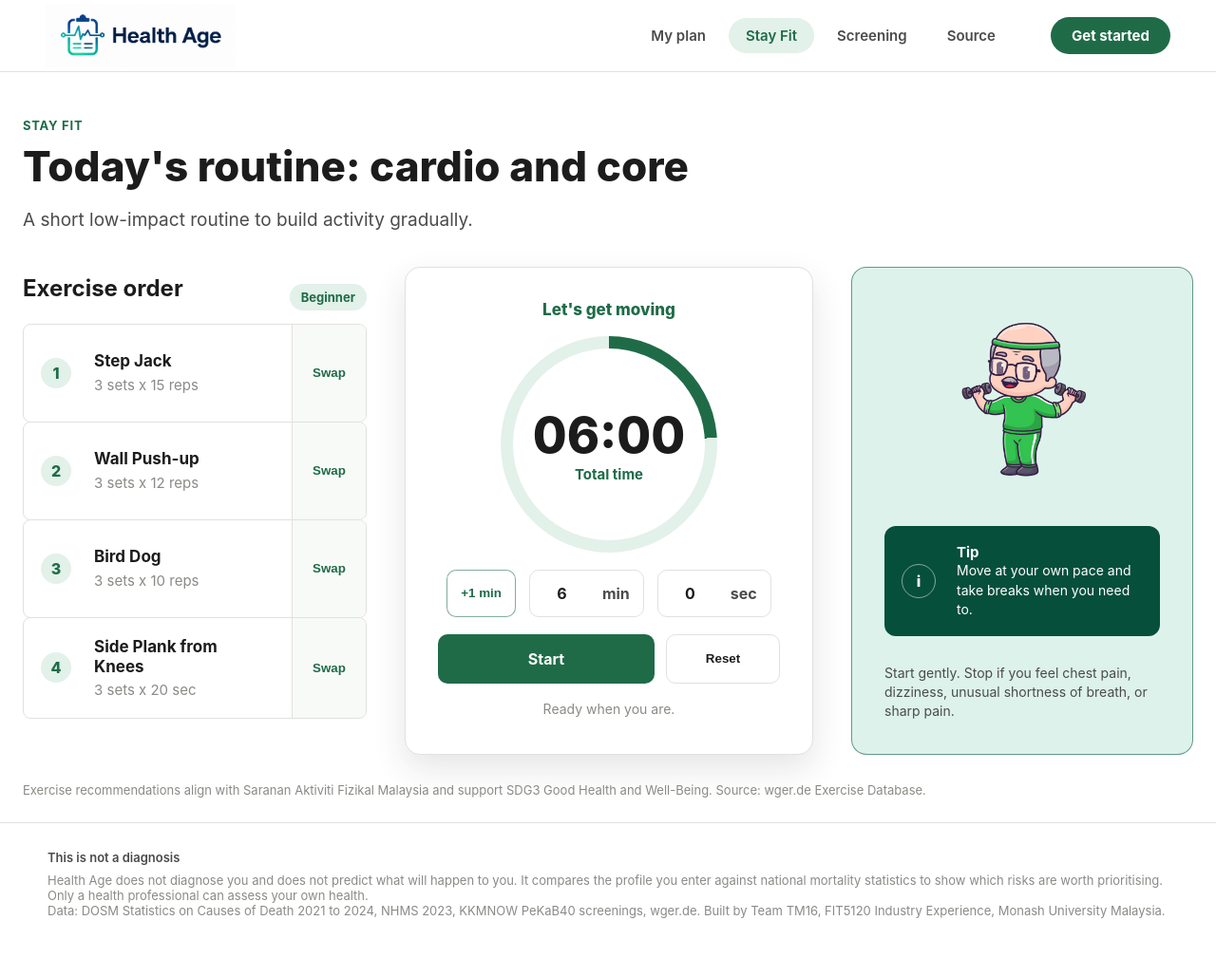
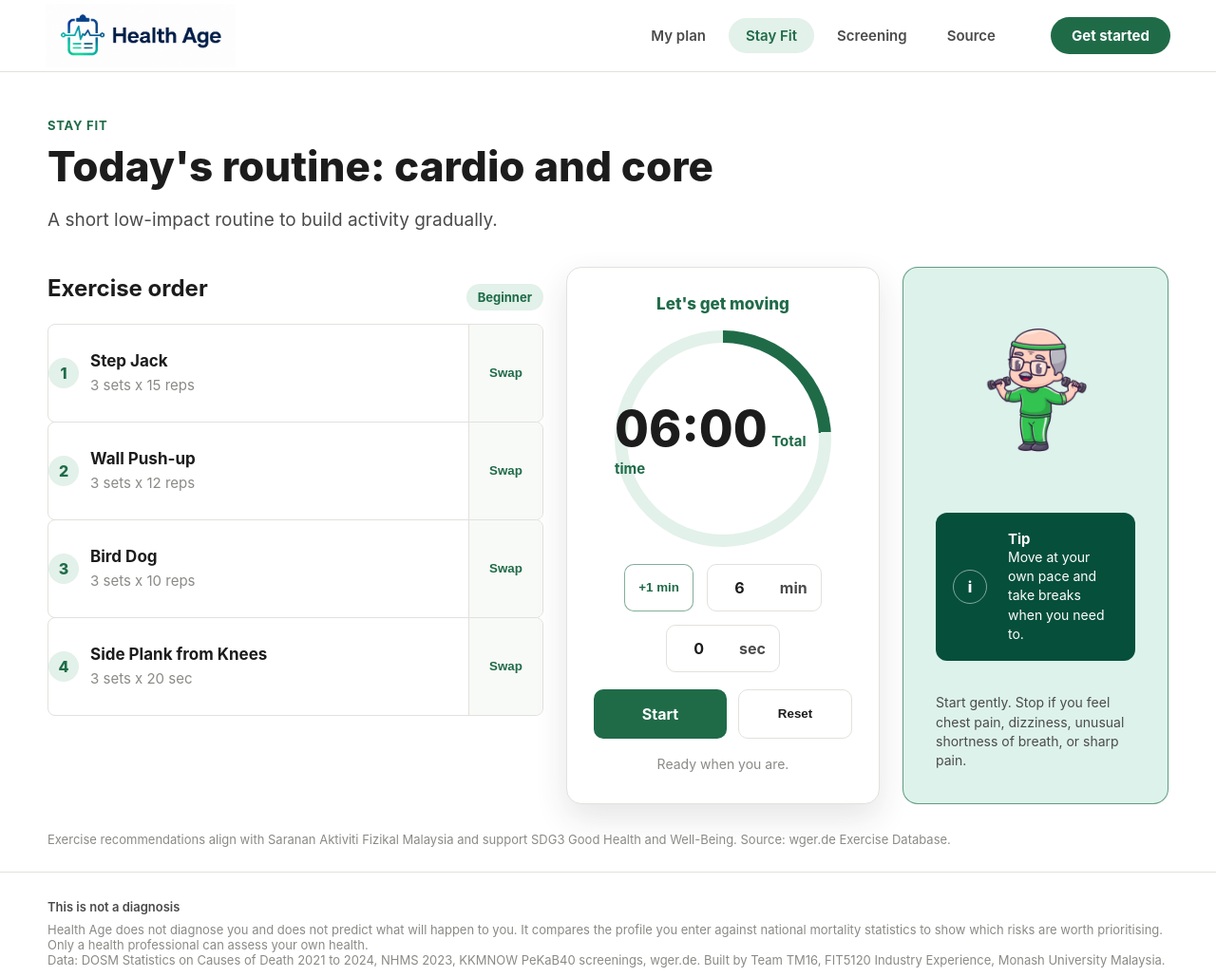
Before and after one commit to ttan0145/HealthAge, a Django app: page /stayfit/ in a window 1280 px wide. Shown: the whole page at 95% size. Before the commit the page ends 967 px from the top, so only its background shows below. Run offline with Django 5.2, Linux system fonts and the light colour scheme.

Commit message:
fix: resolve StayFit layout issue with dynamic API rendering

```diff
--- a/core/static/core/css/style.css
+++ b/core/static/core/css/style.css
@@ -1140,13 +1140,13 @@
 }
 
 .stayfit-main {
-  width: min(1520px, calc(100% - 48px));
+  width: min(1180px, calc(100% - 48px));
 }
 
 .stayfit-layout {
   display: grid;
-  grid-template-columns: minmax(320px, 1fr) minmax(320px, 430px) minmax(280px, 360px);
-  gap: 40px;
+  grid-template-columns: minmax(0, 1fr) minmax(260px, 330px) minmax(220px, 280px);
+  gap: 24px;
   align-items: stretch;
   margin-top: 34px;
 }
@@ -1195,8 +1195,7 @@
 
 .exercise-row {
   min-height: 104px;
-  display: grid;
-  grid-template-columns: minmax(0, 1fr) 78px;
+  display: flex;
   gap: 12px;
   align-items: stretch;
   background: var(--white);
@@ -1204,6 +1203,12 @@
   border-radius: 8px;
   padding: 0;
   overflow: hidden;
+  cursor: pointer;
+}
+
+.exercise-row .sf-step-marker,
+.exercise-row .sf-step-body {
+  align-self: center;
 }
 
 .exercise-row + .exercise-row {
@@ -1217,12 +1222,16 @@
 }
 
 .exercise-main {
-  width: 100%;
-  display: grid;
-  grid-template-columns: 42px minmax(0, 1fr);
+  appearance: none;
+  -webkit-appearance: none;
+  flex: 1 1 auto;
+  min-width: 0;
+  display: flex;
   gap: 14px;
   align-items: center;
+  justify-content: flex-start;
   border: 0;
+  border-radius: 0;
   background: transparent;
   padding: 20px 18px;
   color: inherit;
@@ -1261,6 +1270,11 @@
 }
 
 .exercise-swap {
+  appearance: none;
+  -webkit-appearance: none;
+  flex: 0 0 78px;
+  min-width: 0;
+  margin-left: auto;
   border: 0;
   border-left: 1px solid var(--gray-border);
   background: #f8faf8;
@@ -1283,7 +1297,7 @@
   justify-items: center;
   align-content: start;
   gap: 18px;
-  padding: 34px;
+  padding: 28px;
   border: 1px solid var(--gray-border);
   border-radius: var(--radius-lg);
   background: var(--white);
@@ -1298,8 +1312,9 @@
 }
 
 .timer-ring {
-  width: 228px;
-  height: 228px;
+  width: min(228px, 100%);
+  aspect-ratio: 1;
+  height: auto;
   display: grid;
   place-content: center;
   border-radius: 50%;
@@ -1363,6 +1378,8 @@
 }
 
 .timer-mini-btn {
+  appearance: none;
+  -webkit-appearance: none;
   border-color: rgba(31, 107, 72, 0.55);
   color: var(--green-text);
   cursor: pointer;
@@ -1414,7 +1431,7 @@
 }
 
 .guidance-figure img {
-  width: min(210px, 80%);
+  width: min(190px, 80%);
   height: auto;
 }
 
--- a/core/static/core/js/stayfit.js
+++ b/core/static/core/js/stayfit.js
@@ -62,36 +62,48 @@
 
   stayfitState.exercises.forEach((exercise, index) => {
     const row = document.createElement("article");
-    row.className = "exercise-row exercise-row--interactive";
+    row.className = "sf-step exercise-row exercise-row--interactive";
+    row.role = "button";
+    row.tabIndex = 0;
+    row.addEventListener("click", () => openExerciseModal(exercise));
+    row.addEventListener("keydown", (event) => {
+      if (event.key === "Enter" || event.key === " ") {
+        event.preventDefault();
+        openExerciseModal(exercise);
+      }
+    });
 
-    const detailButton = document.createElement("button");
-    detailButton.type = "button";
-    detailButton.className = "exercise-main";
-    detailButton.addEventListener("click", () => openExerciseModal(exercise));
+    const marker = document.createElement("span");
+    marker.className = "sf-step-marker";
 
     const badge = document.createElement("span");
-    badge.className = "exercise-index";
+    badge.className = "sf-step-num exercise-index";
     badge.textContent = String(index + 1);
+    marker.append(badge);
 
     const body = document.createElement("span");
-    body.className = "exercise-copy";
+    body.className = "sf-step-body exercise-copy";
 
     const name = document.createElement("strong");
+    name.className = "sf-step-title";
     name.textContent = exercise.name;
 
     const detail = document.createElement("em");
+    detail.className = "sf-step-meta";
     detail.textContent = formatExerciseDose(exercise);
 
     body.append(name, detail);
-    detailButton.append(badge, body);
 
     const swapButton = document.createElement("button");
     swapButton.type = "button";
-    swapButton.className = "exercise-swap";
+    swapButton.className = "sf-pill-btn exercise-swap";
     swapButton.textContent = "Swap";
-    swapButton.addEventListener("click", () => reshuffleExercise(index, swapButton));
+    swapButton.addEventListener("click", (event) => {
+      event.stopPropagation();
+      reshuffleExercise(index, swapButton);
+    });
 
-    row.append(detailButton, swapButton);
+    row.append(marker, body, swapButton);
     list.append(row);
   });
 }
--- a/core/templates/core/stayfit.html
+++ b/core/templates/core/stayfit.html
@@ -4,18 +4,20 @@
 <meta charset="UTF-8">
 <meta name="viewport" content="width=device-width, initial-scale=1.0">
 <title>Stay Fit</title>
-<link rel="stylesheet" href="/static/core/css/style.css">
+<link rel="stylesheet" href="/static/core/css/style.css?v=stayfit-api-layout">
 </head>
 <body class="lp-body">
   <div data-include="nav"></div>
 
-  <main class="source-main stayfit-main">
-    <p class="eyebrow">Stay Fit</p>
-    <h1 class="reading-title" id="routine-title">Today's routine</h1>
-    <p class="reading-lead" id="routine-subtitle">Loading your routine...</p>
+  <main class="sf-main source-main stayfit-main">
+    <header class="sf-header">
+      <p class="eyebrow">Stay Fit</p>
+      <h1 class="sf-title reading-title" id="routine-title">Today's routine</h1>
+      <p class="sf-subtitle reading-lead" id="routine-subtitle">Loading your routine...</p>
+    </header>
 
-    <section class="stayfit-layout" aria-label="Stay Fit routine workspace">
-      <section class="stayfit-column stayfit-column--list" aria-labelledby="exercise-list-title">
+    <section class="sf-grid stayfit-layout" aria-label="Stay Fit routine workspace">
+      <section class="sf-card sf-steps stayfit-column stayfit-column--list" aria-labelledby="exercise-list-title">
         <div class="stayfit-section-heading">
           <h2 id="exercise-list-title">Exercise order</h2>
           <span id="routine-level" class="mode-pill">Beginner</span>
@@ -25,35 +27,37 @@
         </div>
       </section>
 
-      <section class="timer-panel" aria-labelledby="timer-title">
-        <p class="timer-kicker" id="timer-title">Let's get moving</p>
-        <div class="timer-ring" aria-live="polite">
-          <span id="timer-display">06:00</span>
-          <small>Total time</small>
+      <section class="sf-card sf-timer-card timer-panel" aria-labelledby="timer-title">
+        <p class="sf-timer-label timer-kicker" id="timer-title">Let's get moving</p>
+        <div class="sf-ring-wrap timer-ring" aria-live="polite">
+          <div class="sf-ring-center">
+            <span class="sf-time" id="timer-display">06:00</span>
+            <small class="sf-time-caption">Total time</small>
+          </div>
         </div>
-        <div class="timer-controls">
-          <button type="button" class="timer-mini-btn" id="timer-add-minute">+1 min</button>
-          <label>
-            <input id="timer-minutes" type="number" min="1" max="60" value="6">
-            <span>min</span>
+        <div class="sf-controls timer-controls">
+          <button type="button" class="sf-pill-btn timer-mini-btn" id="timer-add-minute">+1 min</button>
+          <label class="sf-num-field">
+            <input class="sf-num-input" id="timer-minutes" type="number" min="1" max="60" value="6">
+            <span class="sf-num-unit">min</span>
           </label>
-          <label>
-            <input id="timer-seconds" type="number" min="0" max="59" value="0">
-            <span>sec</span>
+          <label class="sf-num-field">
+            <input class="sf-num-input" id="timer-seconds" type="number" min="0" max="59" value="0">
+            <span class="sf-num-unit">sec</span>
           </label>
         </div>
         <div class="timer-actions">
-          <button type="button" class="btn-primary" id="timer-toggle">Start</button>
+          <button type="button" class="sf-start-btn btn-primary" id="timer-toggle">Start</button>
           <button type="button" class="btn-secondary" id="timer-reset">Reset</button>
         </div>
         <p id="timer-status" class="timer-status">Ready when you are.</p>
       </section>
 
-      <aside class="guidance-panel" aria-labelledby="guidance-title">
-        <div class="guidance-figure" aria-hidden="true">
+      <aside class="sf-card sf-side-card guidance-panel" aria-labelledby="guidance-title">
+        <div class="sf-mascot guidance-figure" aria-hidden="true">
           <img src="/static/img/grandpa.png" alt="">
         </div>
-        <div class="guidance-tip">
+        <div class="sf-tip guidance-tip">
           <span class="guidance-icon" aria-hidden="true">i</span>
           <div>
             <h2 id="guidance-title">Tip</h2>
@@ -83,6 +87,6 @@
 
   <div data-include="footer"></div>
   <script src="/static/core/js/include.js"></script>
-  <script src="/static/core/js/stayfit.js"></script>
+  <script src="/static/core/js/stayfit.js?v=stayfit-api-layout"></script>
 </body>
 </html>
--- a/requirements.txt
+++ b/requirements.txt
@@ -1,6 +1,6 @@
 asgiref==3.12.1
 dj-database-url==3.1.2
-Django==6.1
+Django>=5.0
 psycopg[binary]>=3.2,<4
 python-dotenv==1.2.2
 sqlparse==0.5.5
```
Also changed, not shown: db.sqlite3 (added).
